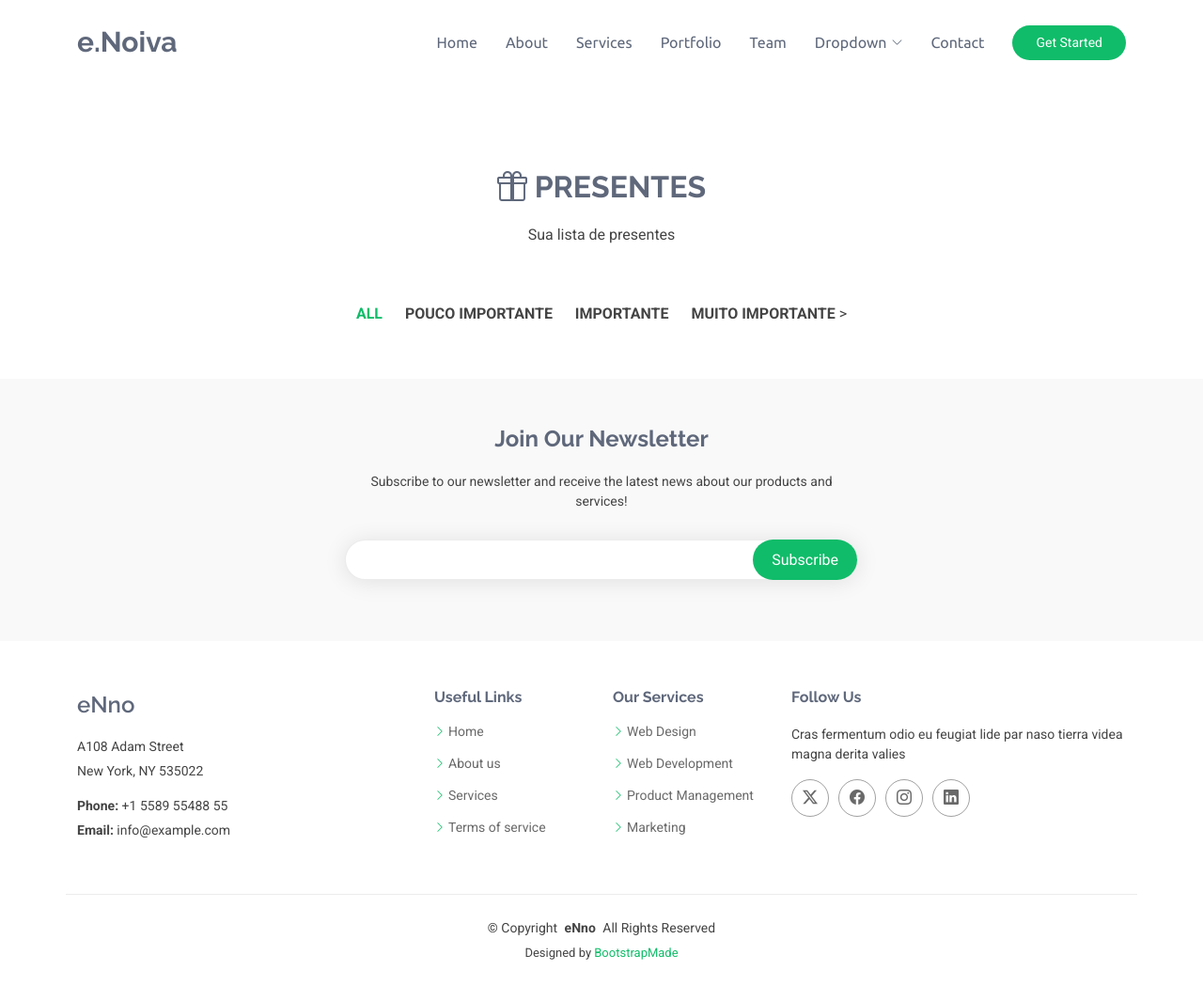
After one commit to warleihc21/eunoiva, a Django app: template noivos/templates/detail-gifts.html in a window 1280 px wide. The commit adds this page. Shown: the whole page at 94% size. Run offline with Django 5.2, Linux system fonts and the light colour scheme; the template is opened without the code that fills it, so the values that code supplies are empty; parts of the project's set-up code (start-up, migrations or seed data) failed here and were passed over; some libraries are stand-ins or nearby versions.

Commit message:
nova pagina de presentes

```diff
--- a/convidados/templates/convidados.html
+++ b/convidados/templates/convidados.html
@@ -78,7 +78,7 @@
                                             {% endif %}
                                         </div>
                                         <div class="modal-footer">
-                                            <form action="{% url 'reservar_presente' presente.id %}?token={{token}}" method="POST">
+                                            <form action="" method="POST">
                                                 {% csrf_token %}
 
                                                 <button type="submit" class="btn btn-primary">Confirmar Reserva</button>
--- /dev/null
+++ b/noivos/templates/detail-gifts.html
@@ -0,0 +1,265 @@
+{% load static %}
+<!DOCTYPE html>
+<html lang="pt-BR">
+
+<head>
+  <meta charset="utf-8">
+  <meta content="width=device-width, initial-scale=1.0" name="viewport">
+  <title>Detalhe Convidados</title>
+  <meta name="description" content="">
+  <meta name="keywords" content="">
+
+  <!-- Favicons -->
+  <link href="{% static 'noivos/img/logo.png' %}" rel="icon">
+  <link href="{% static 'assets/img/apple-touch-icon.png' %}" rel="apple-touch-icon">
+
+  <!-- Fonts -->
+  <link href="https://fonts.googleapis.com" rel="preconnect">
+  <link href="https://fonts.gstatic.com" rel="preconnect" crossorigin>
+  <link href="https://fonts.googleapis.com/css2?family=Roboto:ital,wght@0,100;0,300;0,400;0,500;0,700;0,900;1,100;1,300;1,400;1,500;1,700;1,900&family=Raleway:ital,wght@0,100;0,200;0,300;0,400;0,500;0,600;0,700;0,800;0,900;1,100;1,200;1,300;1,400;1,500;1,600;1,700;1,800;1,900&family=Ubuntu:ital,wght@0,300;0,400;0,500;0,700;1,300;1,400;1,500;1,700&display=swap" rel="stylesheet">
+
+  <!-- Vendor CSS Files -->
+  <link href="{% static 'assets/vendor/bootstrap/css/bootstrap.min.css' %}" rel="stylesheet">
+  <link href="{% static 'assets/vendor/bootstrap-icons/bootstrap-icons.css' %}" rel="stylesheet">
+  <link href="{% static 'assets/vendor/aos/aos.css' %}" rel="stylesheet">
+  <link href="{% static 'assets/vendor/glightbox/css/glightbox.min.css' %}" rel="stylesheet">
+  <link href="{% static 'assets/vendor/swiper/swiper-bundle.min.css' %}" rel="stylesheet">
+
+  <!-- Main CSS File -->
+  <link href="{% static 'assets/css/main.css' %}" rel="stylesheet">
+
+  <!-- =======================================================
+  * Template Name: eNno
+  * Template URL: https://bootstrapmade.com/enno-free-simple-bootstrap-template/
+  * Updated: Aug 07 2024 with Bootstrap v5.3.3
+  * Author: BootstrapMade.com
+  * License: https://bootstrapmade.com/license/
+  ======================================================== -->
+</head>
+
+<body class="portfolio-details-page">
+
+  <header id="header" class="header d-flex align-items-center sticky-top">
+    <div class="container-fluid container-xl position-relative d-flex align-items-center">
+
+      <a href="home1.html" class="logo d-flex align-items-center me-auto">
+        <!-- Uncomment the line below if you also wish to use an image logo -->
+        <!-- <img src="assets/img/logo.png" alt=""> -->
+        <h1 class="sitename">e.Noiva</h1>
+      </a>
+
+      <nav id="navmenu" class="navmenu">
+        <ul>
+          <li><a href="#hero">Home</a></li>
+          <li><a href="#about">About</a></li>
+          <li><a href="#services">Services</a></li>
+          <li><a href="#portfolio">Portfolio</a></li>
+          <li><a href="#team">Team</a></li>
+          <li class="dropdown"><a href="#"><span>Dropdown</span> <i class="bi bi-chevron-down toggle-dropdown"></i></a>
+            <ul>
+              <li><a href="#">Dropdown 1</a></li>
+              <li class="dropdown"><a href="#"><span>Deep Dropdown</span> <i class="bi bi-chevron-down toggle-dropdown"></i></a>
+                <ul>
+                  <li><a href="#">Deep Dropdown 1</a></li>
+                  <li><a href="#">Deep Dropdown 2</a></li>
+                  <li><a href="#">Deep Dropdown 3</a></li>
+                  <li><a href="#">Deep Dropdown 4</a></li>
+                  <li><a href="#">Deep Dropdown 5</a></li>
+                </ul>
+              </li>
+              <li><a href="#">Dropdown 2</a></li>
+              <li><a href="#">Dropdown 3</a></li>
+              <li><a href="#">Dropdown 4</a></li>
+            </ul>
+          </li>
+          <li><a href="#contact">Contact</a></li>
+        </ul>
+        <i class="mobile-nav-toggle d-xl-none bi bi-list"></i>
+      </nav>
+
+      <a class="btn-getstarted" href="home1.html#about">Get Started</a>
+
+    </div>
+  </header>
+
+  <main class="main">
+
+
+
+
+
+
+    <!-- Portfolio Section -->
+    <section id="portfolio" class="portfolio section">
+
+      <!-- Section Title -->
+      <div class="container section-title" data-aos="fade-up">
+
+        <div class="icon">
+
+          <h2><i class="bi bi-gift"></i> Presentes</h2>
+        </div>
+
+        <p>Sua lista de presentes</p>
+      </div><!-- End Section Title -->
+
+      <div class="container">
+
+        <div class="isotope-layout" data-default-filter="*" data-layout="masonry" data-sort="original-order">
+
+          <ul class="portfolio-filters isotope-filters" data-aos="fade-up" data-aos-delay="100">
+            <li data-filter="*" class="filter-active">All</li>
+            <li data-filter=".importance-label low">Pouco importante</li>
+            <li data-filter=".importance-label medium">Importante</li>
+            <li data-filter=".importance-label high">Muito importante</li>
+            >
+          </ul><!-- End Portfolio Filters -->
+
+          <div class="row gy-4 isotope-container" data-aos="fade-up" data-aos-delay="200">
+            {% for presente in presentes %}
+
+            <div class="col-lg-4 col-md-6 portfolio-item isotope-item {{presente.importancia}}">
+              {% if presente.foto %}
+                <img class="img-fluid" src="{{ presente.foto.url }}" alt="{{ presente.nome_presente }}">
+              {% else %}
+                <p class="text-center text-gray-400">Sem imagem</p>
+              {% endif %}
+              <div class="portfolio-info">
+                <h4>{{ presente.nome_presente }}</h4>
+                <p>Valor: R$ {{ presente.preco|floatformat:2 }}</p>
+                {% if presente.reservado %}
+                  <p class="reserved-text text-primary">Reservado por {{ presente.reservado_por }}</p>
+                {% endif %}
+                {% if presente.link_sugestao_compra %}
+                  <a href="{{ presente.link_sugestao_compra }}" target="_blank" class="mt-2 text-indigo-600 hover:text-indigo-800">Veja a sugestão de compra</a>
+                {% endif %}
+                <div class="importance-container">
+                  {% if presente.importancia <= 2 %}
+                      <span class="importance-label low">Pouco Importante</span>
+                  {% elif presente.importancia < 4 %}
+                      <span class="importance-label medium">Importante</span>
+                  {% else %}
+                      <span class="importance-label high">Muito Importante</span>
+                  {% endif %}
+                </div>
+                <a href="{{ presente.foto.url }}" title="{{ presente.nome_presente }}" data-gallery="portfolio-gallery-app" class="glightbox preview-link"><i class="bi bi-zoom-in"></i></a>
+                <a href="portfolio-details.html" title="More Details" class="details-link"><i class="bi bi-link-45deg"></i></a>
+              </div>
+            </div><!-- End Portfolio Item -->
+            {% endfor %}
+
+
+
+          </div><!-- End Portfolio Container -->
+
+        </div>
+
+      </div>
+
+    </section><!-- /Portfolio Section -->
+
+  </main>
+
+  <footer id="footer" class="footer">
+
+    <div class="footer-newsletter">
+      <div class="container">
+        <div class="row justify-content-center text-center">
+          <div class="col-lg-6">
+            <h4>Join Our Newsletter</h4>
+            <p>Subscribe to our newsletter and receive the latest news about our products and services!</p>
+            <form action="forms/newsletter.php" method="post" class="php-email-form">
+              <div class="newsletter-form"><input type="email" name="email"><input type="submit" value="Subscribe"></div>
+              <div class="loading">Loading</div>
+              <div class="error-message"></div>
+              <div class="sent-message">Your subscription request has been sent. Thank you!</div>
+            </form>
+          </div>
+        </div>
+      </div>
+    </div>
+
+    <div class="container footer-top">
+      <div class="row gy-4">
+        <div class="col-lg-4 col-md-6 footer-about">
+          <a href="index.html" class="d-flex align-items-center">
+            <span class="sitename">eNno</span>
+          </a>
+          <div class="footer-contact pt-3">
+            <p>A108 Adam Street</p>
+            <p>New York, NY 535022</p>
+            <p class="mt-3"><strong>Phone:</strong> <span>+1 5589 55488 55</span></p>
+            <p><strong>Email:</strong> <span>info@example.com</span></p>
+          </div>
+        </div>
+
+        <div class="col-lg-2 col-md-3 footer-links">
+          <h4>Useful Links</h4>
+          <ul>
+            <li><i class="bi bi-chevron-right"></i> <a href="#">Home</a></li>
+            <li><i class="bi bi-chevron-right"></i> <a href="#">About us</a></li>
+            <li><i class="bi bi-chevron-right"></i> <a href="#">Services</a></li>
+            <li><i class="bi bi-chevron-right"></i> <a href="#">Terms of service</a></li>
+          </ul>
+        </div>
+
+        <div class="col-lg-2 col-md-3 footer-links">
+          <h4>Our Services</h4>
+          <ul>
+            <li><i class="bi bi-chevron-right"></i> <a href="#">Web Design</a></li>
+            <li><i class="bi bi-chevron-right"></i> <a href="#">Web Development</a></li>
+            <li><i class="bi bi-chevron-right"></i> <a href="#">Product Management</a></li>
+            <li><i class="bi bi-chevron-right"></i> <a href="#">Marketing</a></li>
+          </ul>
+        </div>
+
+        <div class="col-lg-4 col-md-12">
+          <h4>Follow Us</h4>
+          <p>Cras fermentum odio eu feugiat lide par naso tierra videa magna derita valies</p>
+          <div class="social-links d-flex">
+            <a href=""><i class="bi bi-twitter-x"></i></a>
+            <a href=""><i class="bi bi-facebook"></i></a>
+            <a href=""><i class="bi bi-instagram"></i></a>
+            <a href=""><i class="bi bi-linkedin"></i></a>
+          </div>
+        </div>
+
+      </div>
+    </div>
+
+    <div class="container copyright text-center mt-4">
+      <p>© <span>Copyright</span> <strong class="px-1 sitename">eNno</strong> <span>All Rights Reserved</span></p>
+      <div class="credits">
+        <!-- All the links in the footer should remain intact. -->
+        <!-- You can delete the links only if you've purchased the pro version. -->
+        <!-- Licensing information: https://bootstrapmade.com/license/ -->
+        <!-- Purchase the pro version with working PHP/AJAX contact form: [buy-url] -->
+        Designed by <a href="https://bootstrapmade.com/">BootstrapMade</a>
+
+      </div>
+    </div>
+
+  </footer>
+
+  <!-- Scroll Top -->
+  <a href="#" id="scroll-top" class="scroll-top d-flex align-items-center justify-content-center"><i class="bi bi-arrow-up-short"></i></a>
+
+  <!-- Preloader -->
+  <div id="preloader"></div>
+
+  <!-- Vendor JS Files -->
+  <script src="{% static 'assets/vendor/bootstrap/js/bootstrap.bundle.min.js' %}"></script>
+  <script src="{% static 'assets/vendor/php-email-form/validate.js' %}"></script>
+  <script src="{% static 'assets/vendor/aos/aos.js' %}"></script>
+  <script src="{% static 'assets/vendor/glightbox/js/glightbox.min.js' %}"></script>
+  <script src="{% static 'assets/vendor/purecounter/purecounter_vanilla.js' %}"></script>
+  <script src="{% static 'assets/vendor/imagesloaded/imagesloaded.pkgd.min.js' %}"></script>
+  <script src="{% static 'assets/vendor/isotope-layout/isotope.pkgd.min.js' %}"></script>
+  <script src="{% static 'assets/vendor/swiper/swiper-bundle.min.js' %}"></script>
+
+  <!-- Main JS File -->
+  <script src="{% static 'assets/js/main.js' %}"></script>
+
+</body>
+
+</html>
--- a/noivos/urls.py
+++ b/noivos/urls.py
@@ -14,6 +14,7 @@ urlpatterns = [
  path('enviar-mensagens/', views.enviar_mensagens, name='enviar_mensagens'),
  path('service-details/', views.service_details, name='service_details'),
  path('guest-details/', views.guest_details, name='guest_details'),
+ path('details-gifts/', views.details_gifts, name='details_gifts'),
 
 
 ]
```
Also changed, not shown: convidados/views.py (+6 -3 lines), noivos/templates/home.html (+106 -0 lines), noivos/templates/home1.html (+64 -13 lines), noivos/views.py (+73 -10 lines), media/presentes/248644-800-800_HGjiFnQ.jpg (added), media/presentes/faqueiro_WvqrEIy.jpg (added), media/presentes/ferro_BciDYIK.jpg (added), media/presentes/geladeira_X7G6AkJ.jpg (added), media/presentes/microondas_AMDDkkX.png (added), media/presentes/secador_T2lwWzE.png (added).
